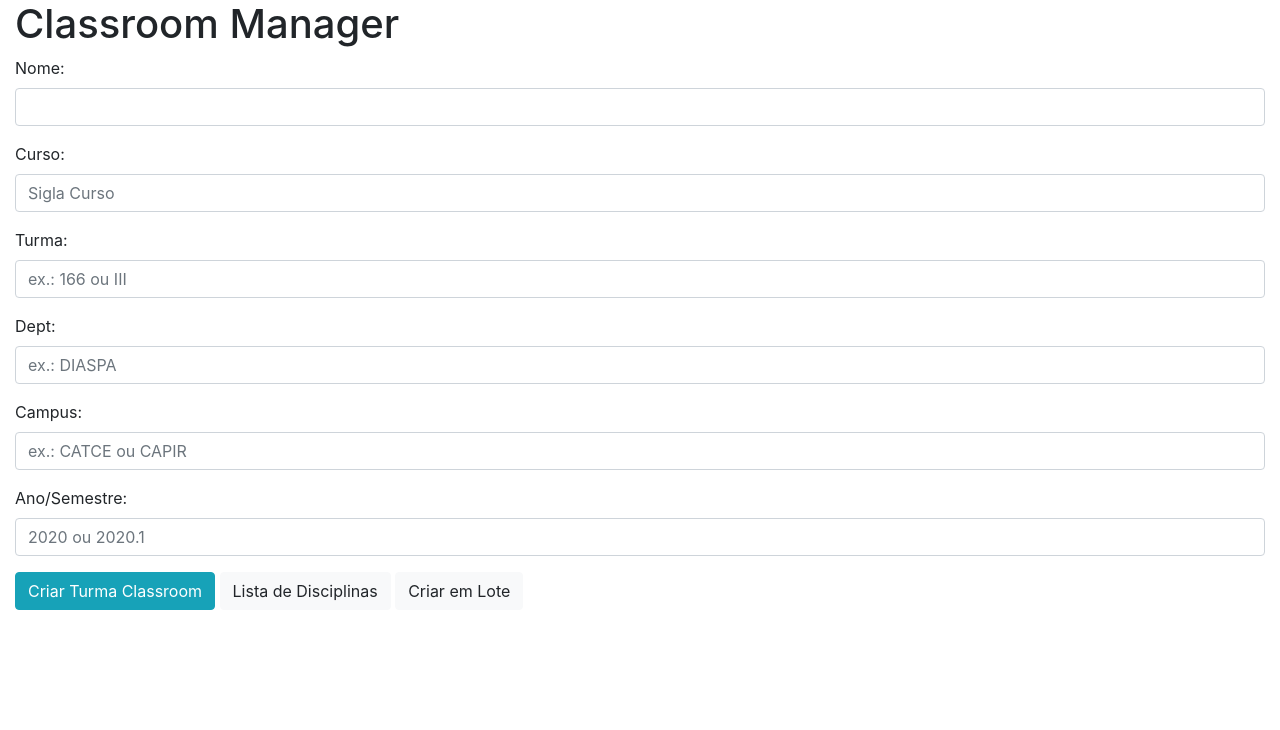
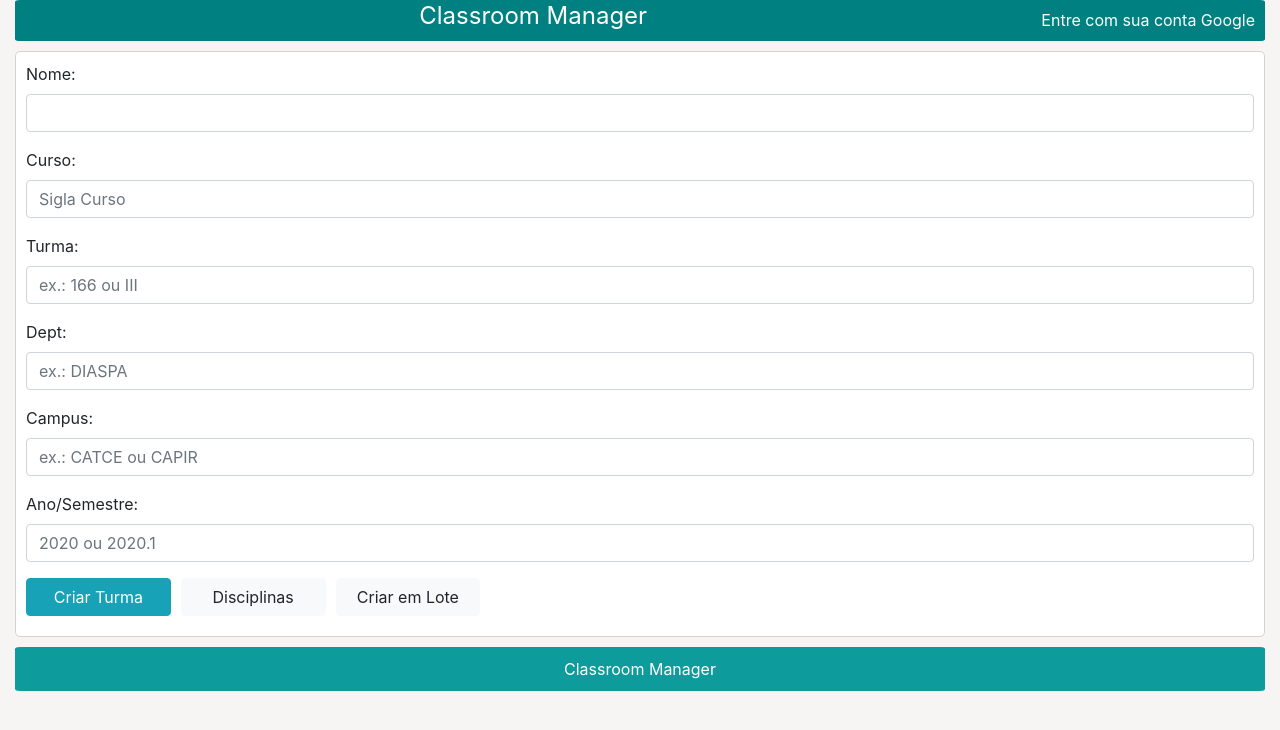
Before and after one commit to rogerio410/classroom, a Flask app: page /core/form_disciplina in a window 1280 px wide. Shown: the top 730 px of the page. Run offline with Flask 2, Linux system fonts and the light colour scheme; the visitor is signed in with stand-in values (Sample User, id 1); some libraries are stand-ins or nearby versions.

Commit message:
Layout/css changes

```diff
--- a/classroomanager/core/templates/courses.html
+++ b/classroomanager/core/templates/courses.html
@@ -1,11 +1,12 @@
 {% extends 'base.html' %}
 
 {% block content %}
-    <div>
+    <div class="content__actions">
         <a href="{{ url_for('core.form_disciplina') }}" class="btn btn-outline-primary">Nova Disciplina</a>
         <a href="{{ url_for('core.disciplinas_lote') }}" class="btn btn-outline-secondary">Criar em Lote</a>
         <a href="{{ url_for('core.sync_all_to_firestore') }}" type="button" class="btn btn-outline-success">Sync Courses</a>
     </div>
+
     <table class="table">
         <thead class="thead-light">
             <tr>
--- a/classroomanager/core/templates/form_disciplina.html
+++ b/classroomanager/core/templates/form_disciplina.html
@@ -1,7 +1,7 @@
 {% extends 'base.html' %}
 {% block content %}
 
-    <form action="{{ url_for('core.disciplina') }}" method="post">
+    <form action="{{ url_for('core.form_disciplina') }}" method="post">
         <div class="form-group">
             <label for="nome">Nome: </label>
             <input class="form-control" type="text" name="nome" required/>
@@ -32,10 +32,14 @@
             <input class="form-control" type="text" name="ano_semestre" placeholder="2020 ou 2020.1" required/>
         </div>
 
-        <input class="btn btn-info" type="submit" value="Criar Turma Classroom" >
 
-        <a class="btn btn-light" href="{{ url_for('core.courses') }}">Lista de Disciplinas</a>
-        <a class="btn btn-light" href="{{ url_for('core.disciplinas_lote') }}">Criar em Lote</a>
+
+        <div class="content__actions">
+            <input class="btn btn-info" type="submit" value="Criar Turma" >
+            <a class="btn btn-light" href="{{ url_for('core.courses') }}">Disciplinas</a>
+            <a class="btn btn-light" href="{{ url_for('core.disciplinas_lote') }}">Criar em Lote</a>
+        </div>
 
     </form>
+
 {% endblock %}
--- /dev/null
+++ b/classroomanager/static/classroomanager.css
@@ -0,0 +1,71 @@
+* {
+    margin: 0;
+}
+
+p {
+    margin: 0;
+}
+header {
+    background: teal;
+    color: white;
+    padding: 2px 10px;
+    margin-bottom: 10px;
+    border-radius: 5px/5%;
+    display: grid;
+    grid-template-columns: 1fr;
+    grid-auto-flow: column;
+    align-items: center;
+    justify-items: center;
+}
+
+.header__user-box {
+    display: grid;
+    grid-auto-flow: row;
+    align-items: end;
+    justify-items: center;
+}
+
+header h1 {
+    font-size: 24px;
+    font-weight: 400;
+}
+
+header a {
+    color: white;
+    text-decoration: underline;
+    color: lawngreen;
+}
+
+header a:hover {
+    text-decoration-line:underline;
+    color: yellow;
+}
+
+body {
+    background: rgb(247, 244, 244);
+}
+
+.content {
+    padding: 10px;
+    background: white;
+    border-radius: 5px;
+    border: 1px solid lightgray;
+}
+
+.content__actions {
+    margin-bottom: 10px;
+    display: grid;
+    column-gap: 10px;
+    grid-template-columns: repeat(auto-fill, minmax(130px, 1fr));
+    /* grid-auto-flow: column; */
+}
+
+footer {
+    padding: 10px;
+    background: rgb(14, 155, 155);
+    color: white;
+    font-size: 16px;
+    text-align: center;
+    margin-top: 10px;
+    border-radius: 5px/5%;
+}
--- a/classroomanager/templates/base.html
+++ b/classroomanager/templates/base.html
@@ -4,6 +4,7 @@
     <meta charset="UTF-8">
     <meta name="viewport" content="width=device-width, initial-scale=1.0, shrink-to-fit=no">
     <link rel="stylesheet" href="https://maxcdn.bootstrapcdn.com/bootstrap/4.0.0/css/bootstrap.min.css" integrity="sha384-Gn5384xqQ1aoWXA+058RXPxPg6fy4IWvTNh0E263XmFcJlSAwiGgFAW/dAiS6JXm" crossorigin="anonymous">
+    <link rel="stylesheet" href="{{ url_for('static', filename='classroomanager.css') }}">
     <title>
         {% block title %}
             Classroom Manager
@@ -15,13 +16,20 @@
     <div class="container-fluid">
         <header>
             <h1>Classroom Manager</h1>
+
+            <div class="header__user-box">
                 {% if session.profile %}
                         <p>
                             <img src="{{ session.profile.picture }}" class="rounded-circle" alt="profile image" width="25px">
-                        {{ session.profile.name }} <a href="{{ url_for('auth.logout') }}">Logout</a><br>
-                        {{ session.profile.email }}
+                            {{ session.profile.name }}
                         </p>
+                        <p>
+                            {{ session.profile.email }} <a href="{{ url_for('auth.logout') }}">Logout</a>
+                        </p>
+                {% else %}
+                        <p>Entre com sua conta Google</p>
                 {% endif %}
+            </div>
         </header>
 
         {% for msg in get_flashed_messages() %}
@@ -30,9 +38,15 @@
             </div>
         {% endfor %}
 
+        <div class="content">
             {% block content %}
                 <p>Conteúdo Principal</p>
             {% endblock %}
+        </div>
+
+        <footer>
+            Classroom Manager
+        </footer>
 
     </div>
 
--- a/classroomanager/templates/index.html
+++ b/classroomanager/templates/index.html
@@ -1,8 +1,9 @@
 {% extends 'base.html' %}
 
 {% block content %}
+
     <h2>Classroom Dashboard</h2>
 
-    <a href="{{ url_for('core.courses') }}">Ver disciplinas</a>
+    <a type="button" class="btn btn-secondary" href="{{ url_for('core.courses') }}">Ver disciplinas</a>
 
 {% endblock %}
```
Lines whose indentation alone changed are shown as unchanged.
